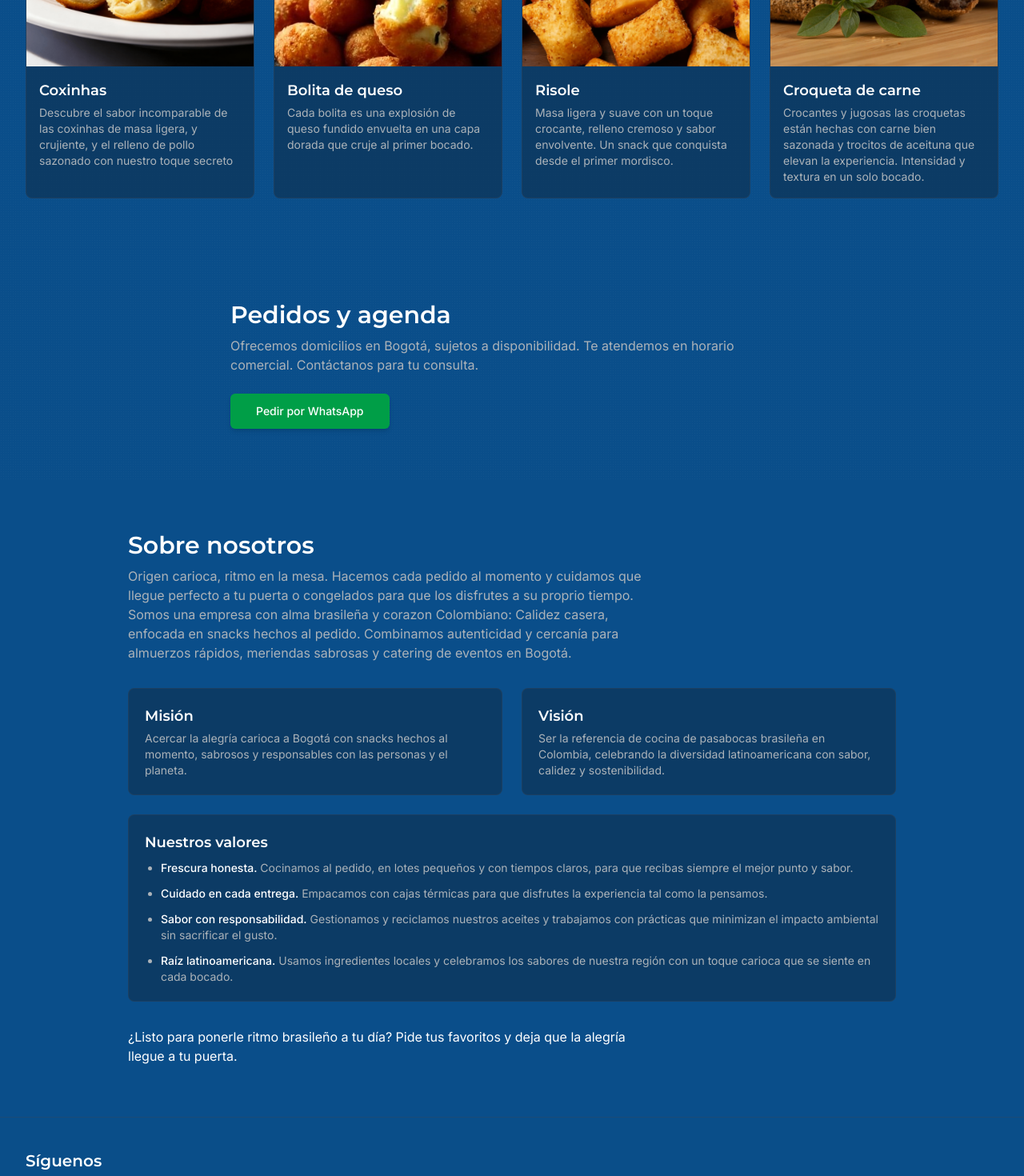
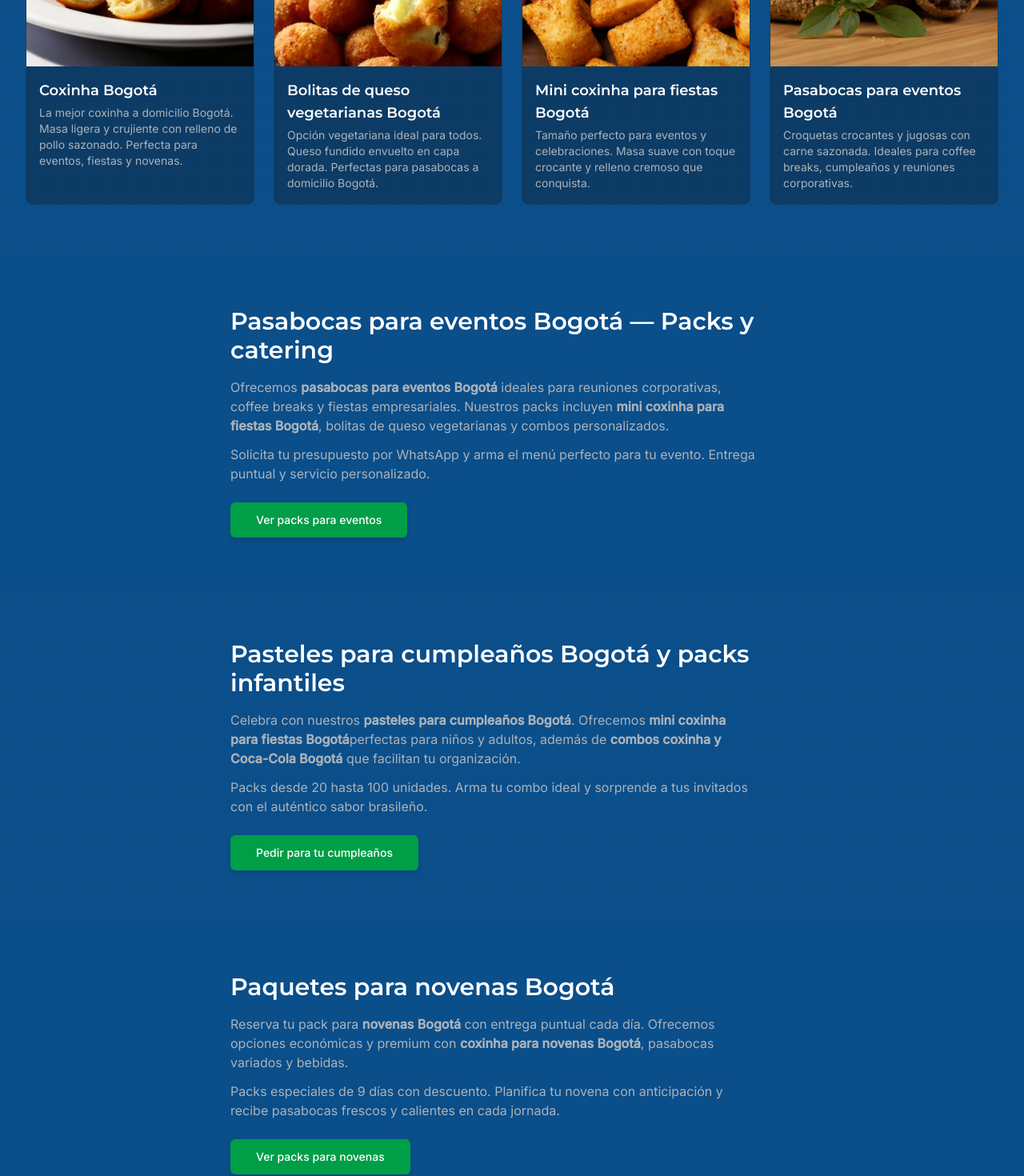
Before and after one commit to N1ghtcr4wler/pastelcarioca, a React (Vite) app: page / in a window 1280 px wide. Shown: the part 1000-2470 px from the top of the page at 80% size. Built offline with nearby package versions, Linux system fonts and the light colour scheme.

Commit message:
Update SEO meta tags and content

```diff
--- a/index.html
+++ b/index.html
@@ -4,8 +4,8 @@
     <meta charset="UTF-8" />
     <link rel="icon" href="/lovable-uploads/98c91466-2989-4bfa-8e75-22edc8a9201d.png" type="image/png">
     <meta name="viewport" content="width=device-width, initial-scale=1.0" />
-    <title>Pastel Carioca | Coxinhas y pasabocas brasileños en Bogotá — Samba & Sabor</title>
-    <meta name="description" content="Coxinhas crujientes, pasteles y salgados con sazón brasileña. Hechos al momento y domicilios en Bogotá. Pide por WhatsApp. Combos para antojos y eventos." />
+    <title>Coxinha a domicilio Bogotá | Pastel Carioca — Pasabocas para eventos y novenas</title>
+    <meta name="description" content="Pide coxinha a domicilio en Bogotá. Packs para fiestas, cumpleaños, novenas y coffee breaks. Pedidos por WhatsApp con entrega rápida." />
     <link rel="canonical" href="/" />
     <meta name="keywords" content="coxinhas, pastel, pasabocas, panadería salada, asados, salgados, brasil, carioca, domicilios Bogotá" />
     <meta name="author" content="Pastel Carioca" />
@@ -13,16 +13,16 @@
 
     <!-- Open Graph -->
     <meta property="og:locale" content="es_CO" />
-    <meta property="og:title" content="Pastel Carioca | Coxinhas y pasabocas brasileños en Bogotá — Samba & Sabor" />
-    <meta property="og:description" content="Coxinhas crujientes, pasteles y salgados con sazón brasileña. Hechos al momento y domicilios en Bogotá. Pide por WhatsApp. Combos para antojos y eventos." />
+    <meta property="og:title" content="Coxinha a domicilio Bogotá | Pastel Carioca — Pasabocas para eventos y novenas" />
+    <meta property="og:description" content="Pide coxinha a domicilio en Bogotá. Packs para fiestas, cumpleaños, novenas y coffee breaks. Pedidos por WhatsApp con entrega rápida." />
     <meta property="og:type" content="website" />
     <meta property="og:image" content="/images/og-hero.jpg" />
     <meta property="og:url" content="/" />
 
     <!-- Twitter -->
     <meta name="twitter:card" content="summary_large_image" />
-    <meta name="twitter:title" content="Pastel Carioca | Coxinhas y pasabocas brasileños en Bogotá — Samba & Sabor" />
-    <meta name="twitter:description" content="Coxinhas crujientes, pasteles y salgados con sazón brasileña. Hechos al momento y domicilios en Bogotá. Pide por WhatsApp." />
+    <meta name="twitter:title" content="Coxinha a domicilio Bogotá | Pastel Carioca — Pasabocas para eventos y novenas" />
+    <meta name="twitter:description" content="Pide coxinha a domicilio en Bogotá. Packs para fiestas, cumpleaños, novenas y coffee breaks. Pedidos por WhatsApp con entrega rápida." />
     <meta name="twitter:image" content="/images/og-hero.jpg" />
 
     <!-- Google Fonts: Montserrat (600–800) & Inter (400–500) -->
@@ -35,14 +35,42 @@
       {
         "@context": "https://schema.org",
         "@type": "Restaurant",
-        "name": "Pastel Carioca — Pasabocas Brasileños",
+        "name": "Pastel Carioca — Coxinha a domicilio Bogotá",
+        "description": "Coxinha a domicilio Bogotá. Pasabocas para eventos, pasteles para cumpleaños y packs para novenas.",
         "url": "/",
         "servesCuisine": "Brazilian",
         "areaServed": "Bogotá, Colombia",
         "sameAs": [
           "https://instagram.com/PastelCariocaCol",
           "https://facebook.com/PastelCariocaCol"
-        ]
+        ],
+        "hasOfferCatalog": {
+          "@type": "OfferCatalog",
+          "name": "Menú de coxinhas y pasabocas",
+          "itemListElement": [
+            {
+              "@type": "Offer",
+              "itemOffered": {
+                "@type": "Product",
+                "name": "Combos coxinha y Coca-Cola Bogotá"
+              }
+            },
+            {
+              "@type": "Offer",
+              "itemOffered": {
+                "@type": "Product",
+                "name": "Mini coxinha para fiestas Bogotá"
+              }
+            },
+            {
+              "@type": "Offer",
+              "itemOffered": {
+                "@type": "Product",
+                "name": "Pack Novena: coxinha para novenas Bogotá"
+              }
+            }
+          ]
+        }
       }
     </script>
   </head>
--- /dev/null
+++ b/src/components/site/BirthdaysSection.tsx
@@ -0,0 +1,29 @@
+import { Button } from "@/components/ui/button";
+
+const WA_MAIN = "https://wa.me/573244524438?text=Hola%20Pastel%20Carioca%2C%20quiero%20pedir%20coxinha%20a%20domicilio%20Bogot%C3%A1";
+
+const BirthdaysSection = () => {
+  return (
+    <section id="cumpleanos" className="py-16 subtle-texture">
+      <div className="container max-w-3xl">
+        <h2 className="text-2xl md:text-3xl font-semibold">Pasteles para cumpleaños Bogotá y packs infantiles</h2>
+        <p className="text-muted-foreground mt-4 max-w-prose">
+          Celebra con nuestros <strong>pasteles para cumpleaños Bogotá</strong>. Ofrecemos <strong>mini coxinha para fiestas Bogotá</strong>
+          perfectas para niños y adultos, además de <strong>combos coxinha y Coca-Cola Bogotá</strong> que facilitan tu organización.
+        </p>
+        <p className="text-muted-foreground mt-3 max-w-prose">
+          Packs desde 20 hasta 100 unidades. Arma tu combo ideal y sorprende a tus invitados con el auténtico sabor brasileño.
+        </p>
+        <div className="mt-6">
+          <Button asChild size="lg" variant="whatsapp">
+            <a href={WA_MAIN} target="_blank" rel="noopener noreferrer" aria-label="Pedir pasteles para cumpleaños Bogotá">
+              Pedir para tu cumpleaños
+            </a>
+          </Button>
+        </div>
+      </div>
+    </section>
+  );
+};
+
+export default BirthdaysSection;
--- /dev/null
+++ b/src/components/site/EventsSection.tsx
@@ -0,0 +1,29 @@
+import { Button } from "@/components/ui/button";
+
+const WA_MAIN = "https://wa.me/573244524438?text=Hola%20Pastel%20Carioca%2C%20quiero%20pedir%20coxinha%20a%20domicilio%20Bogot%C3%A1";
+
+const EventsSection = () => {
+  return (
+    <section id="eventos" className="py-16">
+      <div className="container max-w-3xl">
+        <h2 className="text-2xl md:text-3xl font-semibold">Pasabocas para eventos Bogotá — Packs y catering</h2>
+        <p className="text-muted-foreground mt-4 max-w-prose">
+          Ofrecemos <strong>pasabocas para eventos Bogotá</strong> ideales para reuniones corporativas, coffee breaks y fiestas empresariales.
+          Nuestros packs incluyen <strong>mini coxinha para fiestas Bogotá</strong>, bolitas de queso vegetarianas y combos personalizados.
+        </p>
+        <p className="text-muted-foreground mt-3 max-w-prose">
+          Solicita tu presupuesto por WhatsApp y arma el menú perfecto para tu evento. Entrega puntual y servicio personalizado.
+        </p>
+        <div className="mt-6">
+          <Button asChild size="lg" variant="whatsapp">
+            <a href={WA_MAIN} target="_blank" rel="noopener noreferrer" aria-label="Ver packs para eventos Bogotá">
+              Ver packs para eventos
+            </a>
+          </Button>
+        </div>
+      </div>
+    </section>
+  );
+};
+
+export default EventsSection;
--- /dev/null
+++ b/src/components/site/FAQSection.tsx
@@ -0,0 +1,60 @@
+import {
+  Accordion,
+  AccordionContent,
+  AccordionItem,
+  AccordionTrigger,
+} from "@/components/ui/accordion";
+
+const FAQSection = () => {
+  const faqs = [
+    {
+      question: "¿Hacen pedidos de coxinha para novenas en Bogotá?",
+      answer: "Sí, ofrecemos packs para novenas Bogotá con entrega a domicilio. Puedes reservar packs de 9 días con descuento especial y recibir pasabocas frescos cada jornada."
+    },
+    {
+      question: "¿Puedo pedir mini coxinha para fiestas en Bogotá?",
+      answer: "Sí, contamos con mini coxinha para fiestas Bogotá perfectas para eventos infantiles y adultos. También ofrecemos combos coxinha y Coca-Cola Bogotá para facilitar tu organización."
+    },
+    {
+      question: "¿Cómo pido por WhatsApp coxinha en Bogotá?",
+      answer: "Usa nuestro botón 'Pide por WhatsApp — coxinha a domicilio Bogotá' ubicado en la parte superior e inferior de la página. Te atenderemos de inmediato y coordinaremos tu pedido."
+    },
+    {
+      question: "¿Ofrecen opciones vegetarianas?",
+      answer: "Sí, tenemos bolitas de queso vegetarianas Bogotá y otras opciones sin carne. Todos nuestros productos vegetarianos mantienen el mismo sabor y calidad que nuestras recetas tradicionales."
+    },
+    {
+      question: "¿Cuál es el mínimo de pedido para domicilio?",
+      answer: "El pedido mínimo varía según la zona de Bogotá. Contáctanos por WhatsApp para consultar disponibilidad en tu sector y conocer nuestras promociones vigentes."
+    },
+    {
+      question: "¿Hacen pasabocas para eventos corporativos?",
+      answer: "Sí, ofrecemos pasabocas para eventos Bogotá ideales para reuniones empresariales, coffee breaks y celebraciones corporativas. Solicita tu cotización personalizada por WhatsApp."
+    }
+  ];
+
+  return (
+    <section id="preguntas" className="py-16 subtle-texture">
+      <div className="container max-w-3xl">
+        <h2 className="text-2xl md:text-3xl font-semibold">Preguntas frecuentes</h2>
+        <p className="text-muted-foreground mt-2">
+          Respuestas sobre pedidos, entregas y nuestros productos
+        </p>
+        <Accordion type="single" collapsible className="mt-8">
+          {faqs.map((faq, index) => (
+            <AccordionItem key={index} value={`item-${index}`}>
+              <AccordionTrigger className="text-left">
+                {faq.question}
+              </AccordionTrigger>
+              <AccordionContent className="text-muted-foreground">
+                {faq.answer}
+              </AccordionContent>
+            </AccordionItem>
+          ))}
+        </Accordion>
+      </div>
+    </section>
+  );
+};
+
+export default FAQSection;
--- a/src/components/site/FeaturedGrid.tsx
+++ b/src/components/site/FeaturedGrid.tsx
@@ -7,24 +7,24 @@ import croquetas from "@/assets/destaque-croquetas.jpg";
 
 const items = [{
   img: coxinhas,
-  title: "Coxinhas",
-  desc: "Descubre el sabor incomparable de las coxinhas de masa ligera, y crujiente, y el relleno de pollo sazonado con nuestro toque secreto",
-  alt: "Coxinhas doradas y crujientes con relleno de pollo visible en plato blanco"
+  title: "Coxinha Bogotá",
+  desc: "La mejor coxinha a domicilio Bogotá. Masa ligera y crujiente con relleno de pollo sazonado. Perfecta para eventos, fiestas y novenas.",
+  alt: "coxinha a domicilio Bogotá - doradas y crujientes con relleno de pollo"
 }, {
   img: bolinha,
-  title: "Bolita de queso",
-  desc: "Cada bolita es una explosión de queso fundido envuelta en una capa dorada que cruje al primer bocado.",
-  alt: "Bolitas de queso doradas y crujientes con queso fundido"
+  title: "Bolitas de queso vegetarianas Bogotá",
+  desc: "Opción vegetariana ideal para todos. Queso fundido envuelto en capa dorada. Perfectas para pasabocas a domicilio Bogotá.",
+  alt: "bolitas de queso vegetarianas Bogotá - doradas con queso fundido"
 }, {
   img: risole,
-  title: "Risole",
-  desc: "Masa ligera y suave con un toque crocante, relleno cremoso y sabor envolvente. Un snack que conquista desde el primer mordisco.",
-  alt: "Risoles dorados y crujientes con relleno cremoso de jamón y queso"
+  title: "Mini coxinha para fiestas Bogotá",
+  desc: "Tamaño perfecto para eventos y celebraciones. Masa suave con toque crocante y relleno cremoso que conquista.",
+  alt: "mini coxinha para fiestas Bogotá - bocados perfectos para eventos"
 }, {
   img: croquetas,
-  title: "Croqueta de carne",
-  desc: "Crocantes y jugosas las croquetas están hechas con carne bien sazonada y trocitos de aceituna que elevan la experiencia. Intensidad y textura en un solo bocado.",
-  alt: "Croquetas de carne doradas y crujientes con relleno jugoso visible"
+  title: "Pasabocas para eventos Bogotá",
+  desc: "Croquetas crocantes y jugosas con carne sazonada. Ideales para coffee breaks, cumpleaños y reuniones corporativas.",
+  alt: "pasabocas para eventos Bogotá - croquetas doradas y crujientes"
 }];
 const FeaturedGrid = () => {
   return <section id="destacados" className="py-16 subtle-texture">
--- a/src/components/site/FloatingWhatsApp.tsx
+++ b/src/components/site/FloatingWhatsApp.tsx
@@ -1,4 +1,4 @@
-const WA_MAIN = "https://wa.me/573244524438?text=Hola%21%20Quiero%20Coxinhas%21";
+const WA_MAIN = "https://wa.me/573244524438?text=Hola%20Pastel%20Carioca%2C%20quiero%20pedir%20coxinha%20a%20domicilio%20Bogot%C3%A1";
 
 const FloatingWhatsApp = () => {
   return (
--- a/src/components/site/Header.tsx
+++ b/src/components/site/Header.tsx
@@ -1,7 +1,7 @@
 import { Link } from "react-router-dom";
 import { Button } from "@/components/ui/button";
 import { getPublicAssetPath } from "@/lib/assets";
-const WA_MAIN = "https://wa.me/573244524438?text=Hola%21%20Quiero%20Coxinhas%21";
+const WA_MAIN = "https://wa.me/573244524438?text=Hola%20Pastel%20Carioca%2C%20quiero%20pedir%20coxinha%20a%20domicilio%20Bogot%C3%A1";
 const Header = () => {
   return <header className="sticky top-0 z-40 w-full border-b border-border/40 bg-background/80 backdrop-blur supports-[backdrop-filter]:bg-background/60">
       <div className="container flex h-16 items-start justify-between">
@@ -21,13 +21,13 @@ const Header = () => {
             <a href="#destacados">Destacados</a>
           </Button>
           <Button asChild variant="gold" size="sm">
-            <a href="#pedidos">Pedidos</a>
+            <a href="#eventos">Eventos</a>
           </Button>
           <Button asChild variant="gold" size="sm">
-            <a href="#sobre">Sobre nosotros</a>
+            <a href="#novenas">Novenas</a>
           </Button>
           <Button asChild variant="gold" size="sm">
-            <a href="#redes">Redes</a>
+            <a href="#pedidos">Pedidos</a>
           </Button>
         </nav>
         <div className="hidden md:flex items-center self-start pt-2">
--- a/src/components/site/Hero.tsx
+++ b/src/components/site/Hero.tsx
@@ -1,7 +1,7 @@
 // Hero image served from public lovable-uploads
 import { Button } from "@/components/ui/button";
 import { getPublicAssetPath } from "@/lib/assets";
-const WA_MAIN = "https://wa.me/573244524438?text=Hola%21%20Quiero%20Coxinhas%21";
+const WA_MAIN = "https://wa.me/573244524438?text=Hola%20Pastel%20Carioca%2C%20quiero%20pedir%20coxinha%20a%20domicilio%20Bogot%C3%A1";
 const Hero = () => {
   return <section aria-label="Hero" className="relative overflow-hidden">
       <div className="relative">
@@ -9,9 +9,9 @@ const Hero = () => {
         <div className="relative hero-scrim-16">
           <div className="container min-h-[72vh] md:min-h-[80vh] flex items-center">
             <div className="max-w-2xl py-24">
-              <h1 className="text-4xl md:text-6xl font-extrabold leading-tight text-foreground">Calientico, crujiente y carioca.</h1>
+              <h1 className="text-4xl md:text-6xl font-extrabold leading-tight text-foreground">Coxinha a domicilio en Bogotá</h1>
               <p className="mt-4 text-lg md:text-xl text-foreground max-w-prose">
-                Hecho al momento, con ingredientes de puro sabor Colombiano. Coxinhas y pasabocas brasileños que invitan a bailar.
+                En Pastel Carioca te llevamos la mejor coxinha a domicilio Bogotá. Ofrecemos pasabocas para eventos Bogotá, pasteles para cumpleaños Bogotá y paquetes especiales para novenas Bogotá, con opciones vegetarianas como bolitas de queso vegetarianas Bogotá. Pide ya por WhatsApp.
               </p>
               <div className="mt-8 flex items-center gap-4">
                 <Button asChild size="lg" variant="whatsapp">
--- a/src/components/site/MenuSection.tsx
+++ b/src/components/site/MenuSection.tsx
@@ -1,6 +1,6 @@
 import { Button } from "@/components/ui/button";
 
-const WA_MAIN = "https://wa.me/573244524438?text=Hola%21%20Quiero%20Coxinhas%21";
+const WA_MAIN = "https://wa.me/573244524438?text=Hola%20Pastel%20Carioca%2C%20quiero%20pedir%20coxinha%20a%20domicilio%20Bogot%C3%A1";
 
 const categories: { name: string; items: string[] }[] = [
   { name: "Coxinhas", items: ["Pollo clásico", "Queso & cebollín"] },
--- /dev/null
+++ b/src/components/site/NovenasSection.tsx
@@ -0,0 +1,29 @@
+import { Button } from "@/components/ui/button";
+
+const WA_MAIN = "https://wa.me/573244524438?text=Hola%20Pastel%20Carioca%2C%20quiero%20pedir%20coxinha%20a%20domicilio%20Bogot%C3%A1";
+
+const NovenasSection = () => {
+  return (
+    <section id="novenas" className="py-16">
+      <div className="container max-w-3xl">
+        <h2 className="text-2xl md:text-3xl font-semibold">Paquetes para novenas Bogotá</h2>
+        <p className="text-muted-foreground mt-4 max-w-prose">
+          Reserva tu pack para <strong>novenas Bogotá</strong> con entrega puntual cada día. Ofrecemos opciones económicas y premium
+          con <strong>coxinha para novenas Bogotá</strong>, pasabocas variados y bebidas.
+        </p>
+        <p className="text-muted-foreground mt-3 max-w-prose">
+          Packs especiales de 9 días con descuento. Planifica tu novena con anticipación y recibe pasabocas frescos y calientes en cada jornada.
+        </p>
+        <div className="mt-6">
+          <Button asChild size="lg" variant="whatsapp">
+            <a href={WA_MAIN} target="_blank" rel="noopener noreferrer" aria-label="Ver packs para novenas Bogotá">
+              Ver packs para novenas
+            </a>
+          </Button>
+        </div>
+      </div>
+    </section>
+  );
+};
+
+export default NovenasSection;
--- a/src/components/site/OrdersBlock.tsx
+++ b/src/components/site/OrdersBlock.tsx
@@ -1,6 +1,6 @@
 import { Button } from "@/components/ui/button";
 
-const WA_MAIN = "https://wa.me/573244524438?text=Hola%21%20Quiero%20Coxinhas%21";
+const WA_MAIN = "https://wa.me/573244524438?text=Hola%20Pastel%20Carioca%2C%20quiero%20pedir%20coxinha%20a%20domicilio%20Bogot%C3%A1";
 
 
 const OrdersBlock = () => {
@@ -13,8 +13,8 @@ const OrdersBlock = () => {
         </p>
         <div className="mt-6 flex flex-col sm:flex-row items-center gap-4">
           <Button asChild size="lg" variant="whatsapp">
-            <a href={WA_MAIN} target="_blank" rel="noopener noreferrer" aria-label="Pedir por WhatsApp">
-              Pedir por WhatsApp
+            <a href={WA_MAIN} target="_blank" rel="noopener noreferrer" aria-label="Pide por WhatsApp — coxinha a domicilio Bogotá">
+              Pide por WhatsApp — coxinha a domicilio Bogotá
             </a>
           </Button>
         </div>
--- a/src/pages/Index.tsx
+++ b/src/pages/Index.tsx
@@ -1,8 +1,11 @@
 import Header from "@/components/site/Header";
 import Hero from "@/components/site/Hero";
 import FeaturedGrid from "@/components/site/FeaturedGrid";
-
+import EventsSection from "@/components/site/EventsSection";
+import BirthdaysSection from "@/components/site/BirthdaysSection";
+import NovenasSection from "@/components/site/NovenasSection";
 import OrdersBlock from "@/components/site/OrdersBlock";
+import FAQSection from "@/components/site/FAQSection";
 import AboutSection from "@/components/site/AboutSection";
 import Footer from "@/components/site/Footer";
 import FloatingWhatsApp from "@/components/site/FloatingWhatsApp";
@@ -14,8 +17,11 @@ const Index = () => {
       <main>
         <Hero />
         <FeaturedGrid />
-
+        <EventsSection />
+        <BirthdaysSection />
+        <NovenasSection />
         <OrdersBlock />
+        <FAQSection />
         <AboutSection />
       </main>
       <Footer />
```
